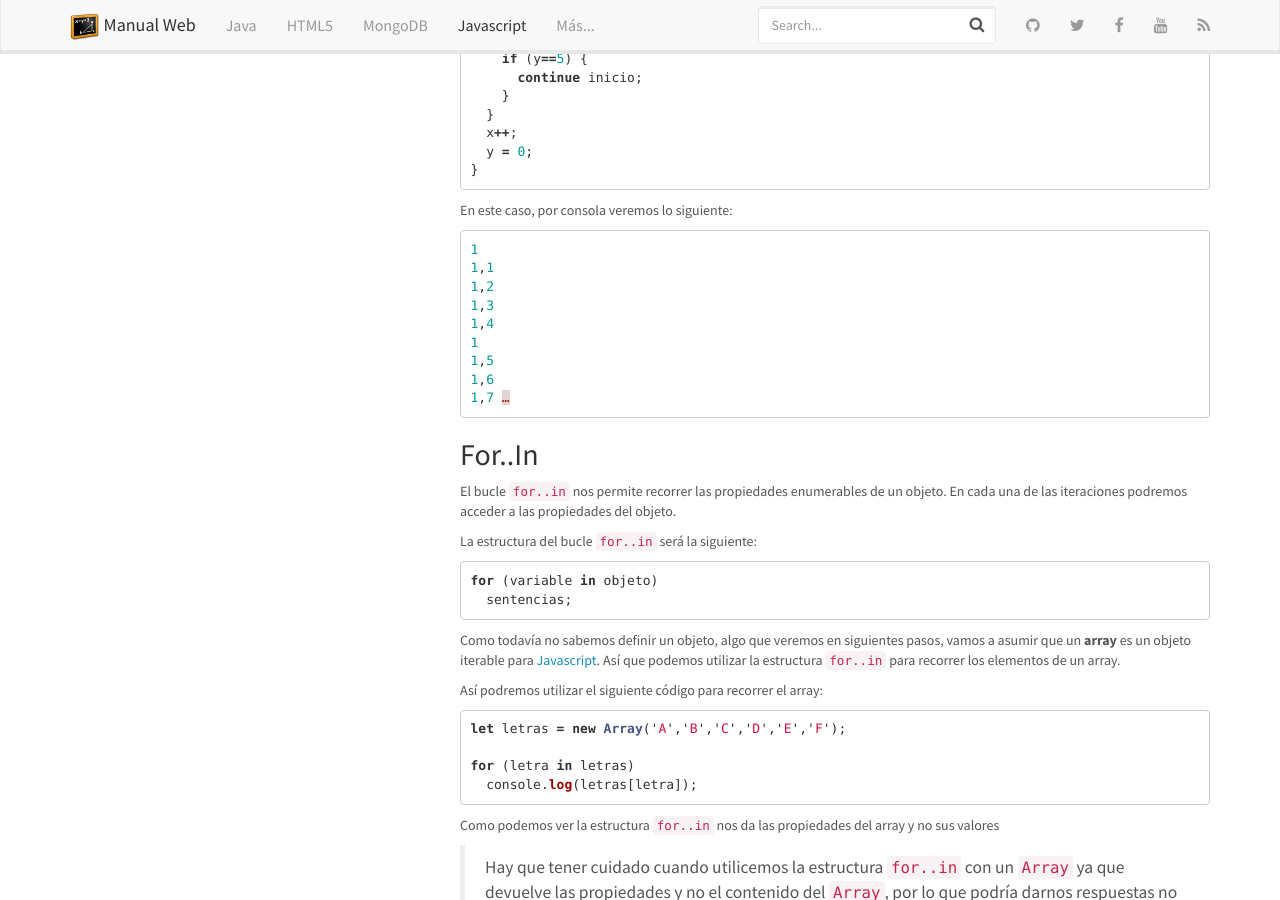
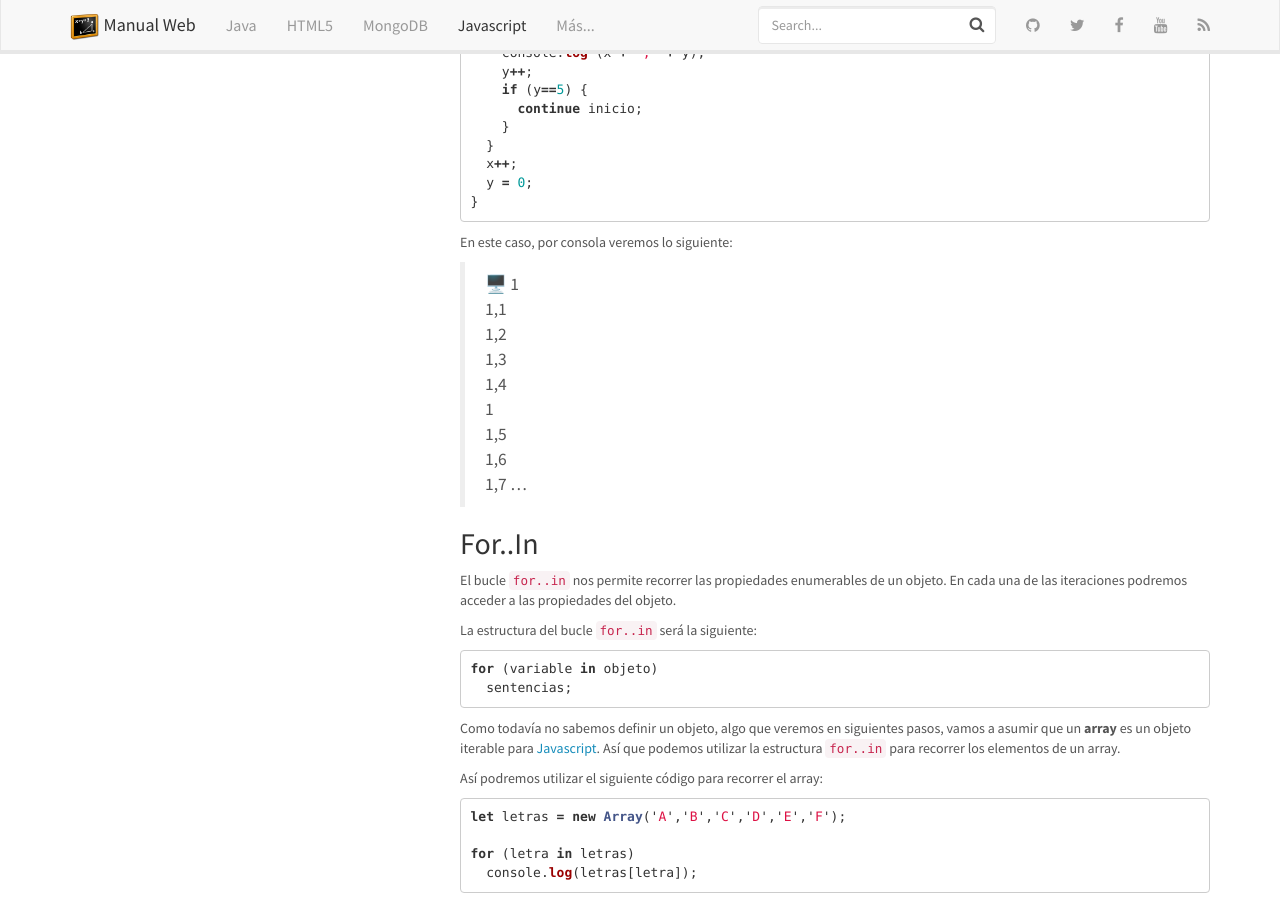
Before and after one commit to manualweb/manualweb, a Jekyll site: the page built from _javascript/estructuras-repetitivas-javascript.md, in a window 1280 px wide and 900 px high, scrolled down 4140 px. Built offline with Jekyll 4.4.1, drawn with Linux system fonts in a browser that asks for light colours; nearby versions of some CDN libraries; comment, search, counter and statistics services are not loaded; some of the changed text lies outside the part shown.

Commit message:
Nuevos Elementos

````diff
--- a/_javascript/estructuras-repetitivas-javascript.md
+++ b/_javascript/estructuras-repetitivas-javascript.md
@@ -219,13 +219,11 @@ Esto se utiliza sobre todo si tenemos bucles anidados. Ya que al poner el `break
 Por consola veremos lo siguiente:
 
 
-```javascript
-1
-1,1
-1,2
-1,3
-1,4
-```
+> 🖥️ 1
+> 1,1
+> 1,2
+> 1,3
+> 1,4
 
 
 ## Sentencia Continue
@@ -289,17 +287,15 @@ inicio:
 En este caso, por consola veremos lo siguiente:
 
 
-```javascript
-1
-1,1
-1,2
-1,3
-1,4
-1
-1,5
-1,6
-1,7 …
-```
+> 🖥️ 1
+> 1,1
+> 1,2
+> 1,3
+> 1,4
+> 1
+> 1,5
+> 1,6
+> 1,7 …
 
 
 ## For..In
````
